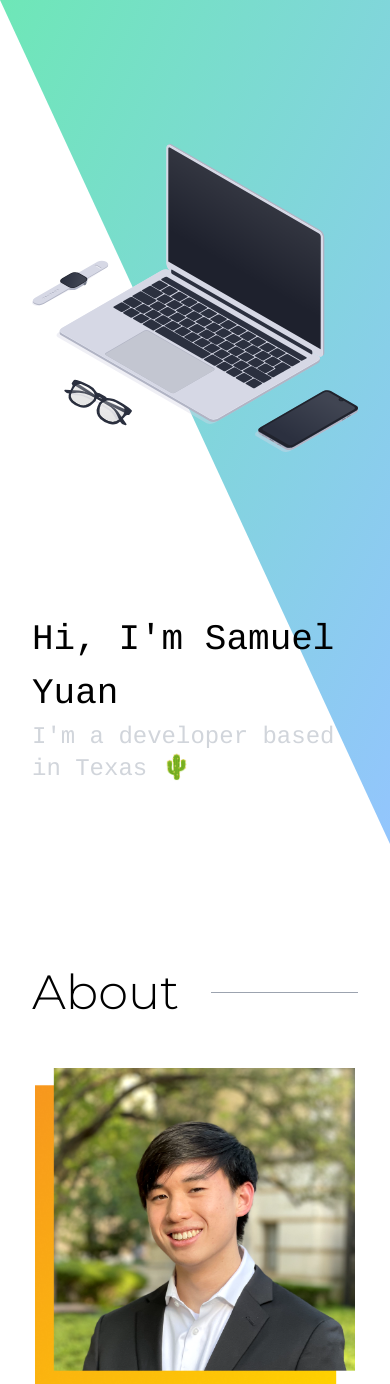
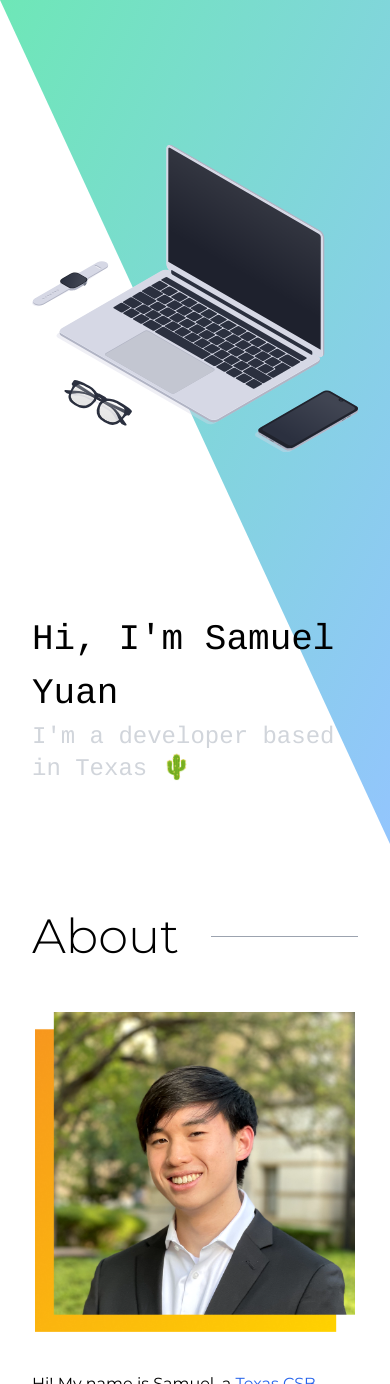
Before and after one commit to YuanSamuel/portfolio-site, a Next.js app: page / in a window 390 px wide. Shown: the top 1384 px of the page. Built offline with nearby package versions, Linux system fonts and the light colour scheme.

Commit message:
update spacing

```diff
--- a/components/about.js
+++ b/components/about.js
@@ -7,7 +7,7 @@ export default function About() {
       className="flex flex-col justify-start items-center w-full px-8 md:px-12 lg:w-10/12 mb-14 lg:mb-20"
       id="about"
     >
-      <div className="mt-28 lg:mt-40 w-full flex flex-row items-center">
+      <div className="mt-14 lg:mt-40 w-full flex flex-row items-center">
         <h1 className="text-5xl m-0 leading-normal font-light text-left mr-8">
           About
         </h1>
```
Also changed, not shown: 1 other file (tests, documents, lock files or other folders).
